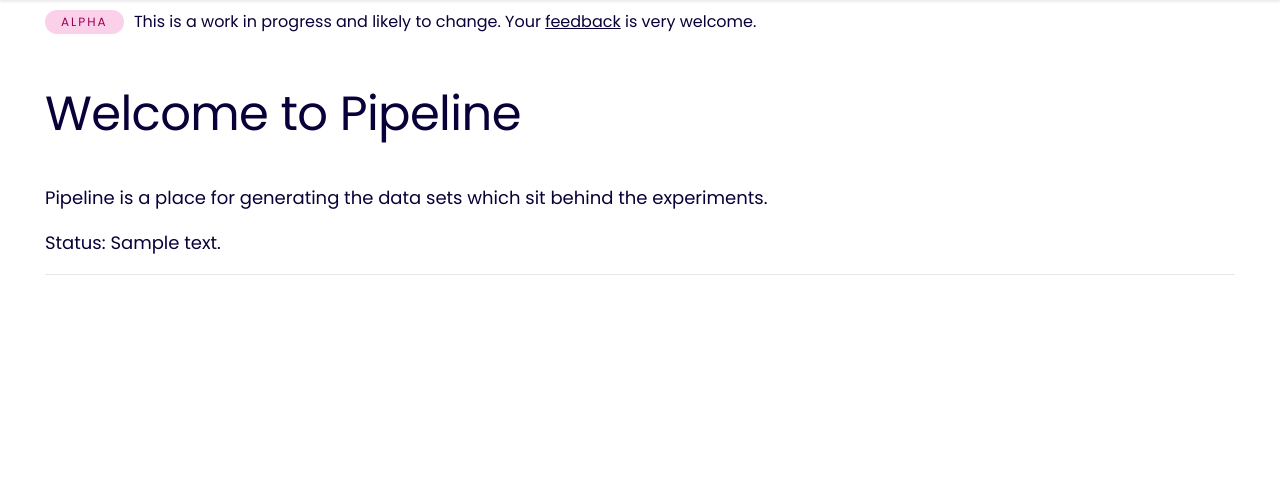
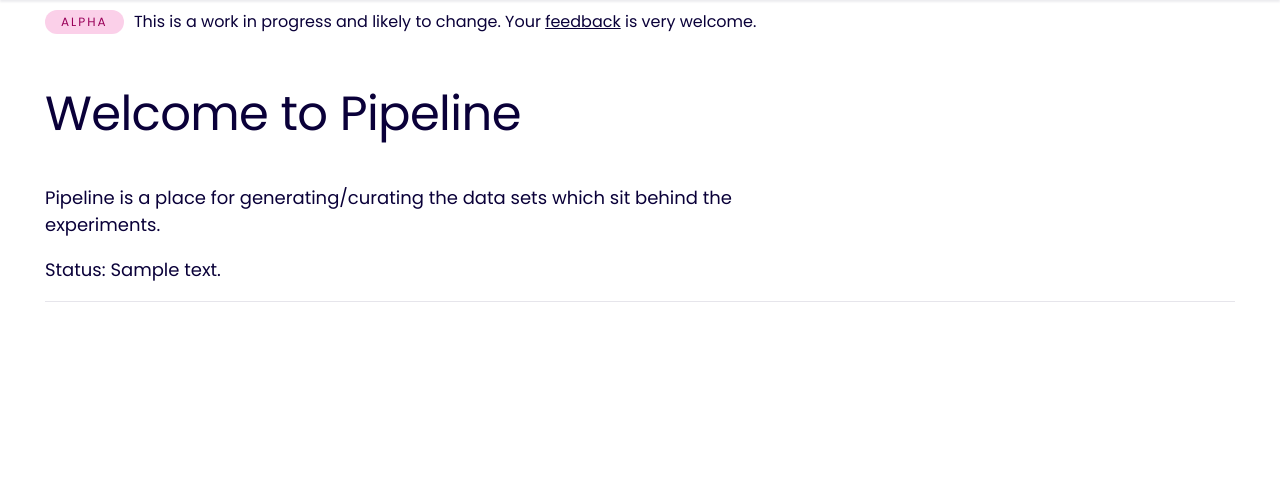
Before and after one commit to histofyi/analysis-pipeline, a Flask app: template templates/index.html in a window 1280 px wide. Shown: the part 60-538 px from the top of the page. Run offline with Flask 2, Linux system fonts and the light colour scheme; the template is opened without the code that fills it: most values are stand-ins (such as "Sample title", 1, 10 or a date in 2020).

Commit message:
Tiny copy change

```diff
--- a/templates/index.html
+++ b/templates/index.html
@@ -9,7 +9,7 @@
       <div class="inner bottom-border">
         <h1 class="vertical-spacing-bottom">Welcome to Pipeline</h1>
         <p>
-          Pipeline is a place for generating the data sets which sit behind the experiments.
+          Pipeline is a place for generating/curating the data sets which sit behind the experiments.
         </p>
         <p>Status: {{message}}</p>
       </div>
```
